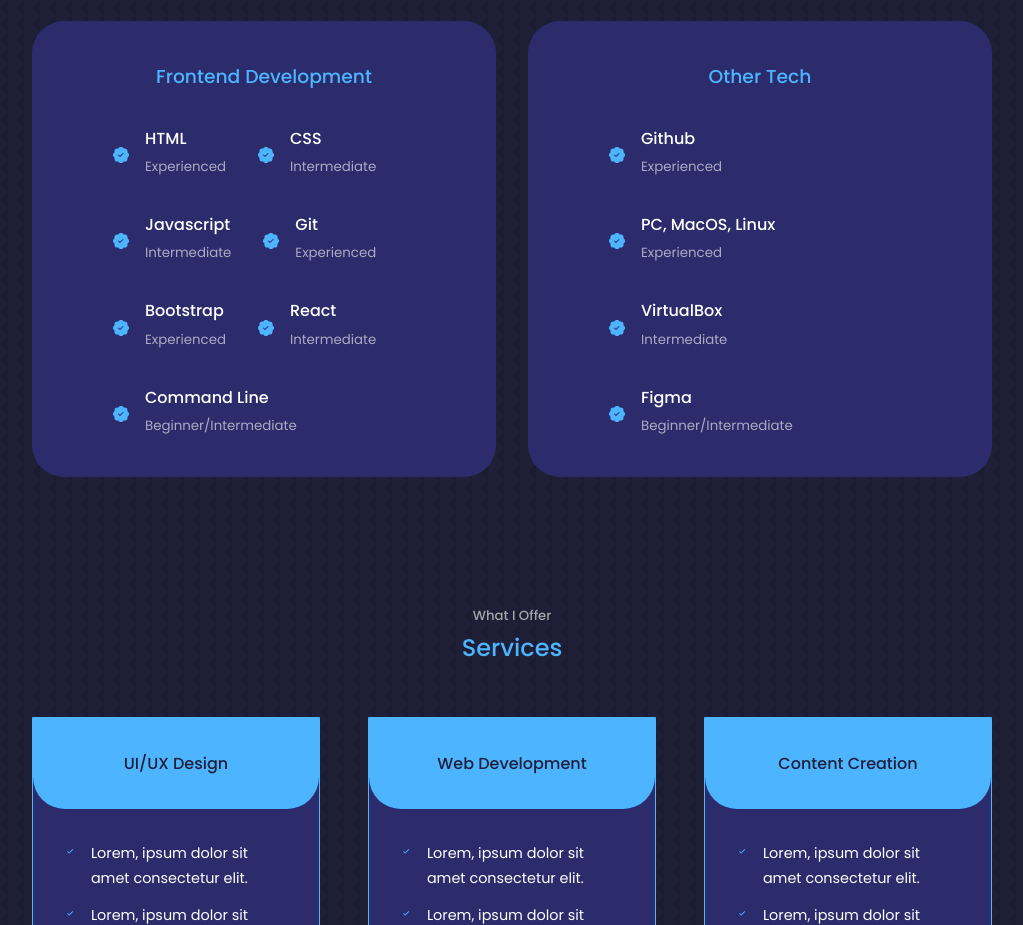
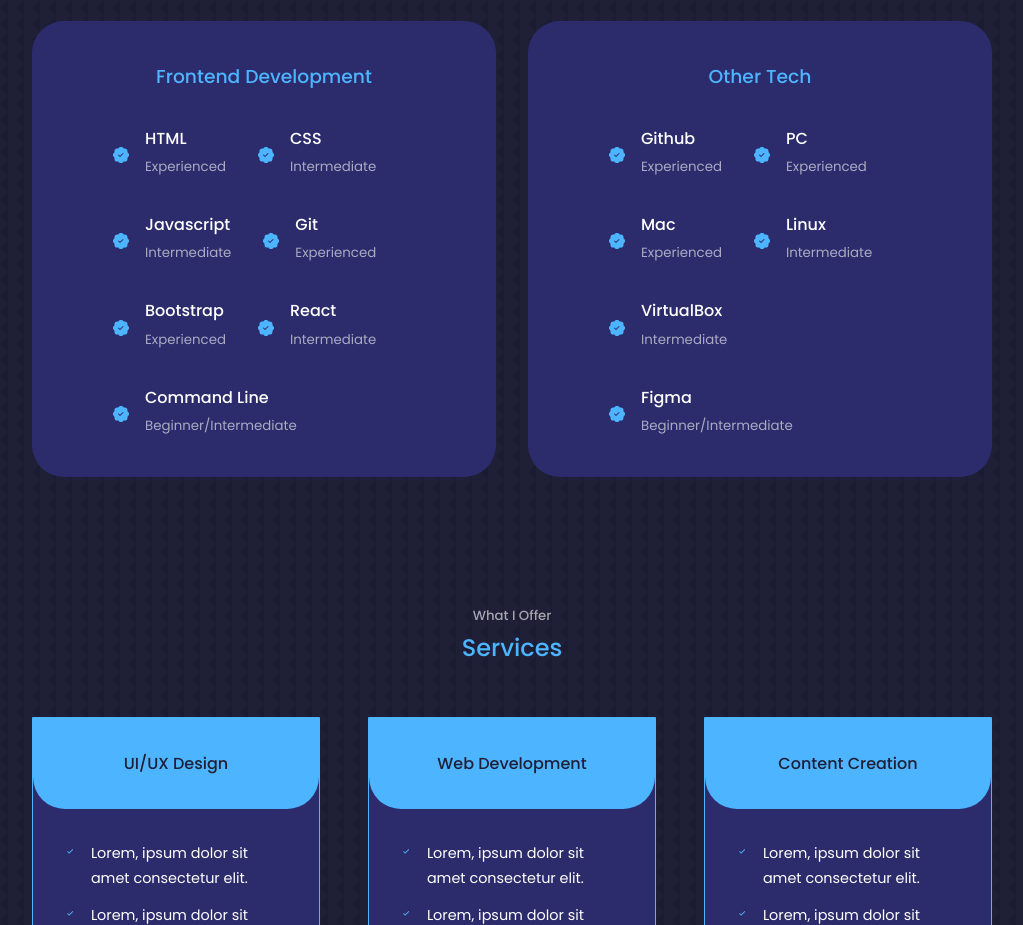
Before and after one commit to CameronRiecan/CameronRiecan.github.io, a React (Create React App) app: page / in a window 1280 px wide. Shown: the part 3120-4045 px from the top of the page, without its empty margins (128-1151 px from the left). Built offline with nearby package versions, Linux system fonts and the light colour scheme.

Commit message:
add content to other tech section in my experience section of experience component

```diff
--- a/src/components/experience/Experience.jsx
+++ b/src/components/experience/Experience.jsx
@@ -79,8 +79,22 @@
             <article className='experience_details'>
               <BsPatchCheckFill className='experience_details-icon' />
               <div>
-                <h4>PC, MacOS, Linux</h4>
+                <h4>PC</h4>
                 <small className='text-light'>Experienced</small>
+              </div>
+            </article>
+            <article className='experience_details'>
+              <BsPatchCheckFill className='experience_details-icon' />
+              <div>
+                <h4>Mac</h4>
+                <small className='text-light'>Experienced</small>
+              </div>
+            </article>
+            <article className='experience_details'>
+              <BsPatchCheckFill className='experience_details-icon' />
+              <div>
+                <h4>Linux</h4>
+                <small className='text-light'>Intermediate</small>
               </div>
             </article>
             <article className='experience_details'>
```
